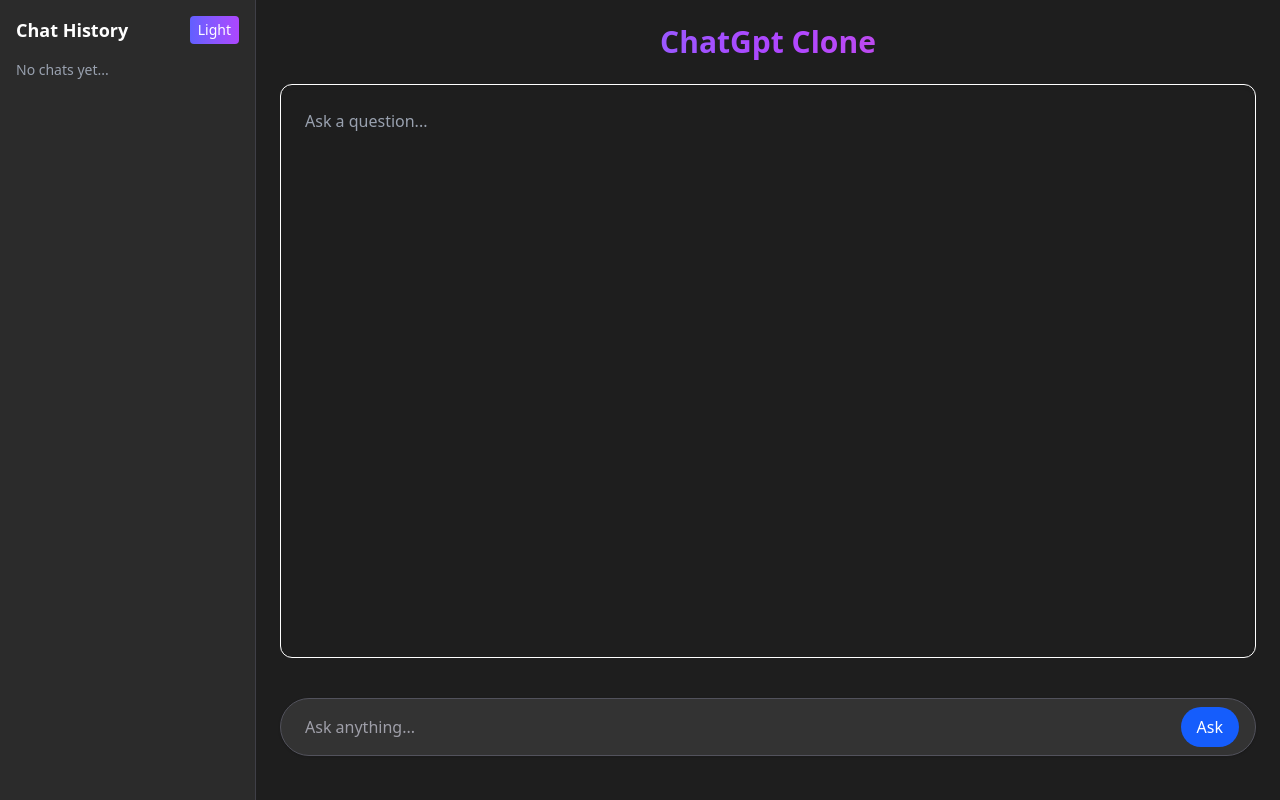
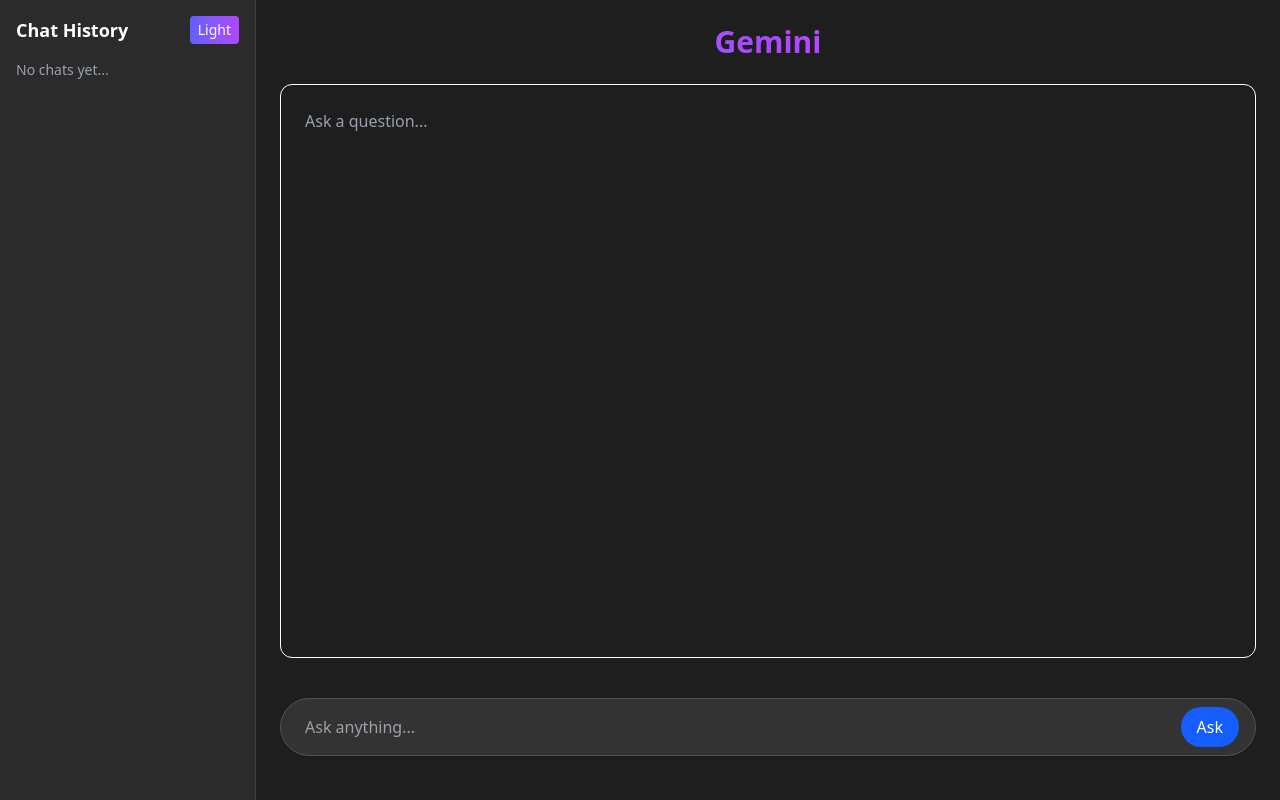
Before and after one commit to snehasish432/Gemini-Clone, a React (Vite) app: page / in a window 1280 px wide. Built offline with nearby package versions, Linux system fonts and the light colour scheme.

Commit message:
third commit

```diff
--- a/src/App.jsx
+++ b/src/App.jsx
@@ -101,7 +101,7 @@
       <div className="flex flex-col flex-1 p-6">
 
         <h1 className="flex justify-center text-3xl font-bold mb-6 bg-gradient-to-r from-blue-500 via-purple-500 to-pink-500 bg-clip-text text-transparent">
-          ChatGpt Clone
+          Gemini
         </h1>
 
         <div className={`${darkMode ? "bg-grey-900" : "bg-gray-100"} flex-1 overflow-auto p-6 rounded-xl shadow-inner border mb-10`}>
```
